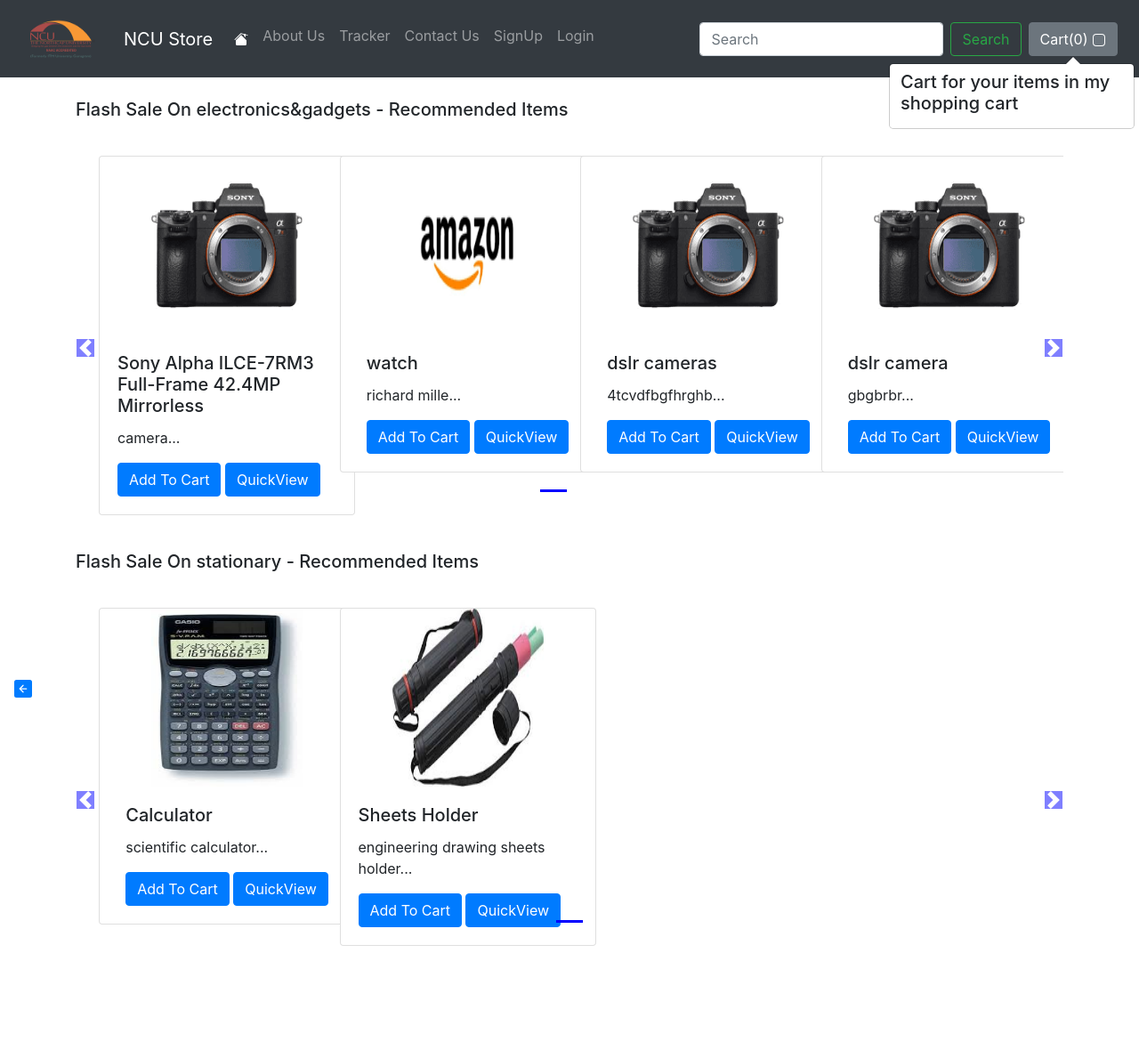
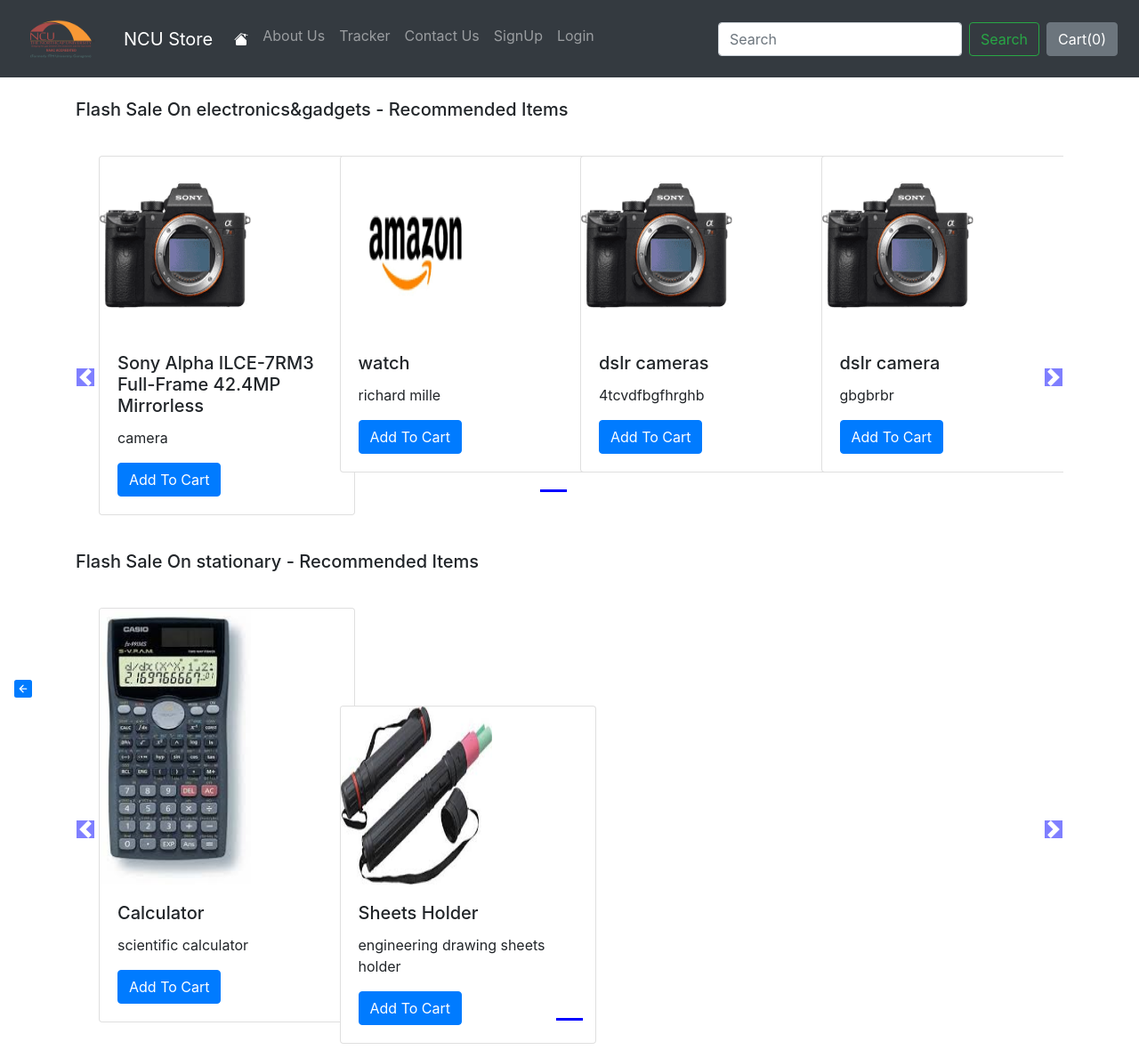
Before and after one commit to Harshit147/Django_website, a Django app: page /shop/ in a window 1280 px wide. Shown: the whole page at 89% size. Before the commit the page ends 1063 px from the top, so only its background shows below. Run offline with Django 3.2, Linux system fonts and the light colour scheme; data comes from the database, SQL or seed files in the repository; both versions use the stored data as it was after the commit; some libraries are stand-ins or nearby versions.

Commit message:
Initial Commit

```diff
--- a/mac/shop/templates/shop/Basic.html
+++ b/mac/shop/templates/shop/Basic.html
@@ -53,19 +53,18 @@
         <a class="nav-link" href="/shop/login">Login</a>
       </li>
     </ul>
-    <form class="form-inline my-2 my-lg-0">
+    <form class="form-inline my-1 my-lg-0">
       <input class="form-control mr-sm-2" type="search" placeholder="Search" aria-label="Search">
       <button class="btn btn-outline-success my-2 my-sm-0" type="submit">Search</button>
     </form>
     <button type="button" class="btn btn-secondary mx-2" id="popcart" data-container="body" data-toggle="popover" data-placement="bottom" data-html="true" data-content="Vivamus
 sagittis lacus vel augue laoreet rutrum faucibus.">
+         Cart(<span id="cart">0</span>)
 
 
-  Cart(<span id="cart">0</span>)
-      <svg width="1em" height="1em" viewBox="0 0 16 16" class="bi bi-app" fill="currentColor" xmlns="http://www.w3.org/2000/svg">
-      <path fill-rule="evenodd" d="M11 2H5a3 3 0 0 0-3 3v6a3 3 0 0 0 3 3h6a3 3 0 0 0 3-3V5a3 3 0 0 0-3-3zM5 1a4 4 0 0 0-4 4v6a4 4 0 0 0 4 4h6a4 4 0 0 0 4-4V5a4 4 0 0 0-4-4H5z"/>
-      </svg>
 </button>
+
+
   </div>
 </nav>
 
@@ -76,12 +75,13 @@
     <script src="https://code.jquery.com/jquery-3.3.1.slim.min.js" integrity="sha384-q8i/X+965DzO0rT7abK41JStQIAqVgRVzpbzo5smXKp4YfRvH+8abtTE1Pi6jizo" crossorigin="anonymous"></script>
     <script src="https://cdnjs.cloudflare.com/ajax/libs/popper.js/1.14.6/umd/popper.min.js" integrity="sha384-wHAiFfRlMFy6i5SRaxvfOCifBUQy1xHdJ/yoi7FRNXMRBu5WHdZYu1hA6ZOblgut" crossorigin="anonymous"></script>
     <script src="https://stackpath.bootstrapcdn.com/bootstrap/4.2.1/js/bootstrap.min.js" integrity="sha384-B0UglyR+jN6CkvvICOB2joaf5I4l3gm9GU6Hc1og6Ls7i6U/mkkaduKaBhlAXv9k" crossorigin="anonymous"></script>
-    {% block js %} {% endblock %}
+
   <nav class="navbar fixed-bottom ">
   <a class="navbar-brand" href="/shop/"><svg width="1em" height="1em" viewBox="0 0 16 16" class="bi bi-arrow-left-square-fill" fill="currentColor" xmlns="http://www.w3.org/2000/svg">
   <path fill-rule="evenodd" d="M2 0a2 2 0 0 0-2 2v12a2 2 0 0 0 2 2h12a2 2 0 0 0 2-2V2a2 2 0 0 0-2-2H2zm6.354 10.646a.5.5 0 0 1-.708.708l-3-3a.5.5 0 0 1 0-.708l3-3a.5.5 0 1 1 .708.708L6.207 7.5H11a.5.5 0 0 1 0 1H6.207l2.147 2.146z"/>
 </svg></a>
 
 </nav>
+  {% block js %} {% endblock %}
   </body>
 </html>
--- a/mac/shop/templates/shop/index.html
+++ b/mac/shop/templates/shop/index.html
@@ -5,70 +5,97 @@
           display: inline-block;
           margin-left:-4px;
           }
+
           .carousel-indicators .active {
           background-color: blue;
             }
+
           .col-md-3 img{
-width: 170px;
-height: 200px;
+
+          max-width: 170px;
+
+          min-height: 200px;
           }
+
           body .carousel-indicator li{
           background-color: blue;
           }
+
           body .carousel-indicators{
           bottom: 0;
           }
+
           body .carousel-control-prev-icon,
           body .carousel-control-next-icon{
           background-color: blue;
           }
+
           .carousel-control-prev,
           .carousel-control-next{
           top: auto;
           bottom: auto;
-padding-top: 222px;
+          padding-top:255px;
           }
            body .no-padding{
-padding-left: 0,
+
+           padding-top: 0,
            padding-right: 0;
            }
  {% endblock %}
+
 {% block body %}
 {% load static %}
 <div class="container">
+
     <!--Slideshow starts here -->
     {% for product, range, nSlides in allProds %}
     <h5 class="my-4">Flash Sale On {{product.0.category}} - Recommended Items</h5>
     <div class="row">
-        <div id="demo{{forloop.counter}}" class="col carousel slide my-3" data-ride="carousel">
+<div id="demo{{forloop.counter}}" class=" col carousel slide my-3" data-ride="carousel">
     <ul class="carousel-indicators">
       <li data-target="#demo{{forloop.counter}}" data-slide-to="0" class="active"></li>
+
        {% for i in range %}
-                <li data-target="#demo{{forloop.parentloop.counter}}" data-slide-to="{{i}}"></li>
+      <li data-target="#demo{{forloop.parentloop.counter}}" data-slide-to="{{i}}" ></li>
       {% endfor %}
     </ul>
+
+
     <div class="container carousel-inner no-padding">
+
       <div class="carousel-item active">
-                    {% for i in product %}
         <div class="col-xs-3 col-sm-3 col-md-3">
-                        <div class="card align-items-center" style="width: 18rem;">
-                            <img src='/media/{{i.image}}' class="card-img-top" alt="...">
+          <div class="card" style="width: 18rem;">
+            <img src='/media/{{product.0.image}}' class="card-img-top" alt="...">
             <div class="card-body">
-                                <h5 class="card-title" id="namepr{{i.id}}">{{i.product_name}}</h5>
-                                <p class="card-text">{{i.desc|slice:"0:53"}}...</p>
-                                <span id="divpr{{i.id}}" class="divpr">
-                                    <button id="pr{{i.id}}" class="btn btn-primary cart">Add To Cart</button>
-                                </span>
-                                <a href="/shop/products/{{i.id}}"><button id="qv{{i.id}}" class="btn btn-primary cart">QuickView</button></a>
+                <h5 class="card-title">{{product.0.product_name}}</h5>
+                <p class="card-text">{{product.0.desc}}</p>
+                <button id="pr{{product.0.id}}" class="btn btn-primary cart">Add To Cart</button>
             </div>
           </div>
        </div>
-                    {% if forloop.counter|divisibleby:4 and forloop.counter > 0 and not forloop.last %}
+
+
+        {% for i in product|slice:"1:"%}
+        <div class="col-xs-3 col-sm-3 col-md-3">
+          <div class="card" style="width: 18rem;">
+            <img src='/media/{{i.image}}' class="card-img-top" alt="...">
+            <div class="card-body">
+              <h5 class="card-title">{{i.product_name}}</h5>
+              <p class="card-text">{{i.desc}}</p>
+              <button id="pr{{i.id}}" class="btn btn-primary cart">Add To Cart</button>
             </div>
-                <div class="carousel-item">
+          </div>
+        </div>
+        {% if forloop.counter|divisibleby:3 and forloop.counter > 0 and not forloop.last %}
+      </div><div class="carousel-item">
         {% endif %}
+
         {% endfor %}
     </div>
+
+
+
 </div>
 </div>
     <!-- left and right controls for the slide -->
@@ -82,77 +109,34 @@
     {% endfor %}
 </div>
  {% endblock %}
+
 {% block js %}
 <script>
-// Find out the cart items from localStorage
-if (localStorage.getItem('cart') == null) {
+console.log('working');
+
+if(localStorage.getItem('cart') == null){
 var cart = {};
-} else {
+}
+else
+{
 cart = JSON.parse(localStorage.getItem('cart'));
-    updateCart(cart);
+document.getElementById('cart').innerHTML=Object.keys(cart).length;
 }
-// If the add to cart button is clicked, add/increment the item
-//$('.cart').click(function() {
-    $('.divpr').on('click', 'button.cart', function(){
+$('.cart').click(function(){
+console.log('clicked');
 var idstr = this.id.toString();
-    if (cart[idstr] != undefined) {
+console.log(idstr);
+if (cart[idstr] !=undefined){
 cart[idstr] = cart[idstr] + 1;
-    } else {
+}
+else
+{
 cart[idstr] = 1;
 }
-    updateCart(cart);
+console.log(cart);
+localStorage.setItem('cart', JSON.stringify(cart));
+
 });
-//Add Popover to cart
-$('#popcart').popover();
-updatePopover(cart);
-function updatePopover(cart) {
-    console.log('We are inside updatePopover');
-    var popStr = "";
-    popStr = popStr + "<h5> Cart for your items in my shopping cart </h5><div class='mx-2 my-2'>";
-    var i = 1;
-    for (var item in cart) {
-        popStr = popStr + "<b>" + i + "</b>. ";
-        popStr = popStr + document.getElementById('name' + item).innerHTML.slice(0, 19) + "... Qty: " + cart[item] + '<br>';
-        i = i + 1;
-    }
-    popStr = popStr + "</div> <a href='/shop/checkout'><button class='btn btn-primary' id ='checkout'>Checkout</button></a> <button class='btn btn-primary' onclick='clearCart()' id ='clearCart'>Clear Cart</button>     "
-    console.log(popStr);
-    document.getElementById('popcart').setAttribute('data-content', popStr);
-    $('#popcart').popover('show');
-}
-function clearCart() {
-    cart = JSON.parse(localStorage.getItem('cart'));
-    for (var item in cart) {
-        document.getElementById('div' + item).innerHTML = '<button id="' + item + '" class="btn btn-primary cart">Add To Cart</button>'
-    }
-    localStorage.clear();
-    cart = {};
-    updateCart(cart);
-}
-function updateCart(cart) {
-    var sum = 0;
-    for (var item in cart) {
-        sum = sum + cart[item];
-        document.getElementById('div' + item).innerHTML = "<button id='minus" + item + "' class='btn btn-primary minus'>-</button> <span id='val" + item + "''>" + cart[item] + "</span> <button id='plus" + item + "' class='btn btn-primary plus'> + </button>";
-    }
-    localStorage.setItem('cart', JSON.stringify(cart));
-    document.getElementById('cart').innerHTML = sum;
-    console.log(cart);
-    updatePopover(cart);
-}
-// If plus or minus button is clicked, change the cart as well as the display value
-$('.divpr').on("click", "button.minus", function() {
-    a = this.id.slice(7, );
-    cart['pr' + a] = cart['pr' + a] - 1;
-    cart['pr' + a] = Math.max(0, cart['pr' + a]);
-    document.getElementById('valpr' + a).innerHTML = cart['pr' + a];
-    updateCart(cart);
-});
-$('.divpr').on("click", "button.plus", function() {
-    a = this.id.slice(6, );
-    cart['pr' + a] = cart['pr' + a] + 1;
-    document.getElementById('valpr' + a).innerHTML = cart['pr' + a];
-    updateCart(cart);
-});
+
 </script>
 {% endblock %}
```
Also changed, not shown: mac/db.sqlite3. Lines whose indentation alone changed are shown as unchanged.
